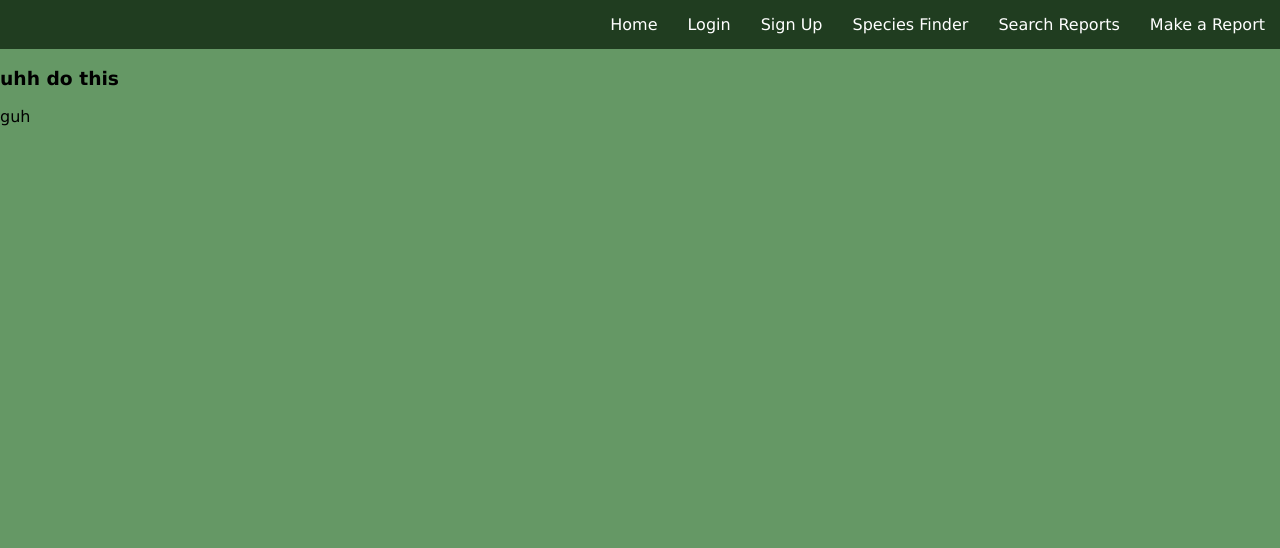
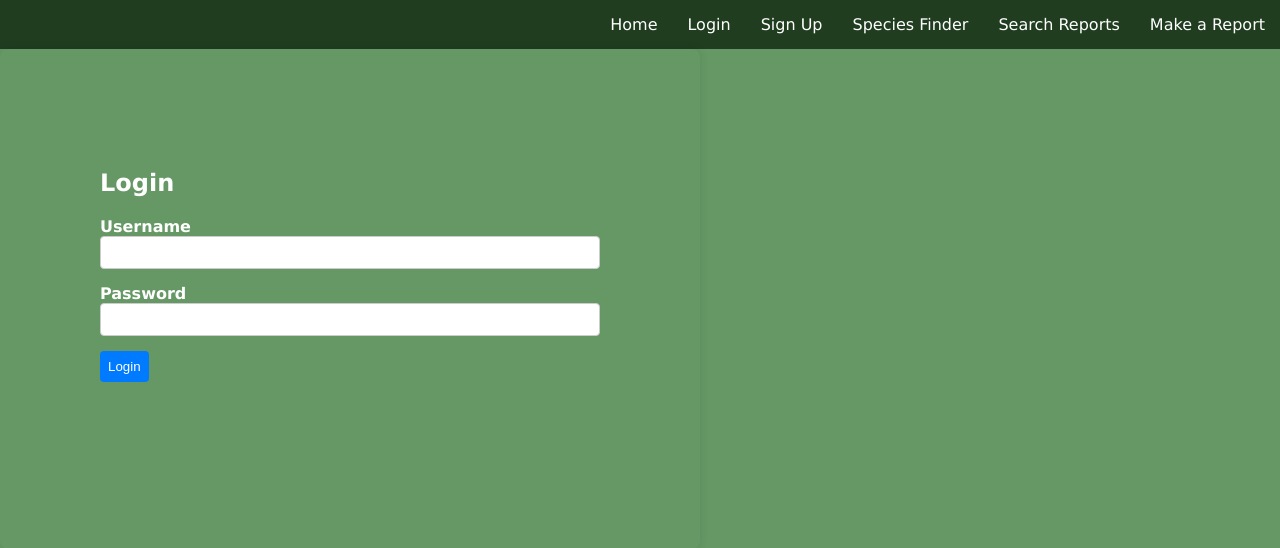
Before and after one commit to jackcado/yr12website-development-project, a Flask app: page /login in a window 1280 px wide. Shown: the top 548 px of the page. Run offline with Flask 3, Linux system fonts and the light colour scheme.

Commit message:
login begin - non functional 28/8

```diff
--- a/app.py
+++ b/app.py
@@ -43,8 +43,29 @@ def signup():
 
     return render_template('signup.html')
 
-@app.route('/login')
+@app.route('/login', methods=["GET","POST"])
 def login():
+    #if the user posts a username and password
+    if request.method == "POST":
+        #get the username and password
+        username = request.form['username']
+        password = request.form['password']
+        #try to find this user in the database- note- just keepin' it simple so usernames must be unique
+        sql = "SELECT * FROM user WHERE username = ?"
+        user = query_db(sql=sql,args=(username,),one=True)
+        if user:
+            #we got a user!!
+            #check password matches-
+            if check_password_hash(user[2],password):
+                #we are logged in successfully
+                #Store the username in the session
+                session['user'] = user
+                flash("Logged in successfully")
+            else:
+                flash("Password incorrect")
+        else:
+            flash("Username does not exist")
+    #render this template regardles of get/post
     return render_template('login.html')
 
 @app.route('/report')
--- a/static/style.css
+++ b/static/style.css
@@ -114,3 +114,46 @@ button{
 button:hover{
     background-color: #0056b3;
 }
+
+.login-container{
+   color: rgb(255, 255, 255);
+   height: 300px;
+   width: 500px;
+   padding: 100px;
+   border-radius: 8px;
+   box-shadow: 0 0 10px rgba(0, 0, 0, 0.1);
+}
+
+.login-form{
+    display: flex;
+    flex-direction: column;
+}
+
+.input-group{
+    margin-bottom: 15px;
+}
+
+label{
+    font-weight: bold;
+}
+
+input{
+    padding: 8px;
+    border-radius: 4px;
+    border: 1px solid #ccc;
+    width: 100%;
+    box-sizing: border-box;
+}
+
+button{
+    padding: 8px;
+    border: none;
+    border-radius: 4px;
+    background-color:#007bff;
+    color: #fff;
+    cursor: pointer;
+}
+
+button:hover{
+    background-color: #0056b3;
+}
--- a/templates/login.html
+++ b/templates/login.html
@@ -2,8 +2,20 @@
 {% block content %}
 
 <main>
-    <h3>uhh do this</h3>
-    <p>guh</p>
+    <div class="login-container">
+        <form action="/login" method="post">
+            <h2>Login</h2>
+            <div class="input-group">
+                <label for="username">Username</label>
+                <input type="text" name="username" required>
+            </div>
+            <div class="input-group">
+                <label for="password">Password</label>
+                <input type="password" name="password" required>
+            </div>
+            <button type="submit">Login</button>
+        </form>
+    </div>
 </main>
 
 {% endblock %}
```
Also changed, not shown: 1 other file.
